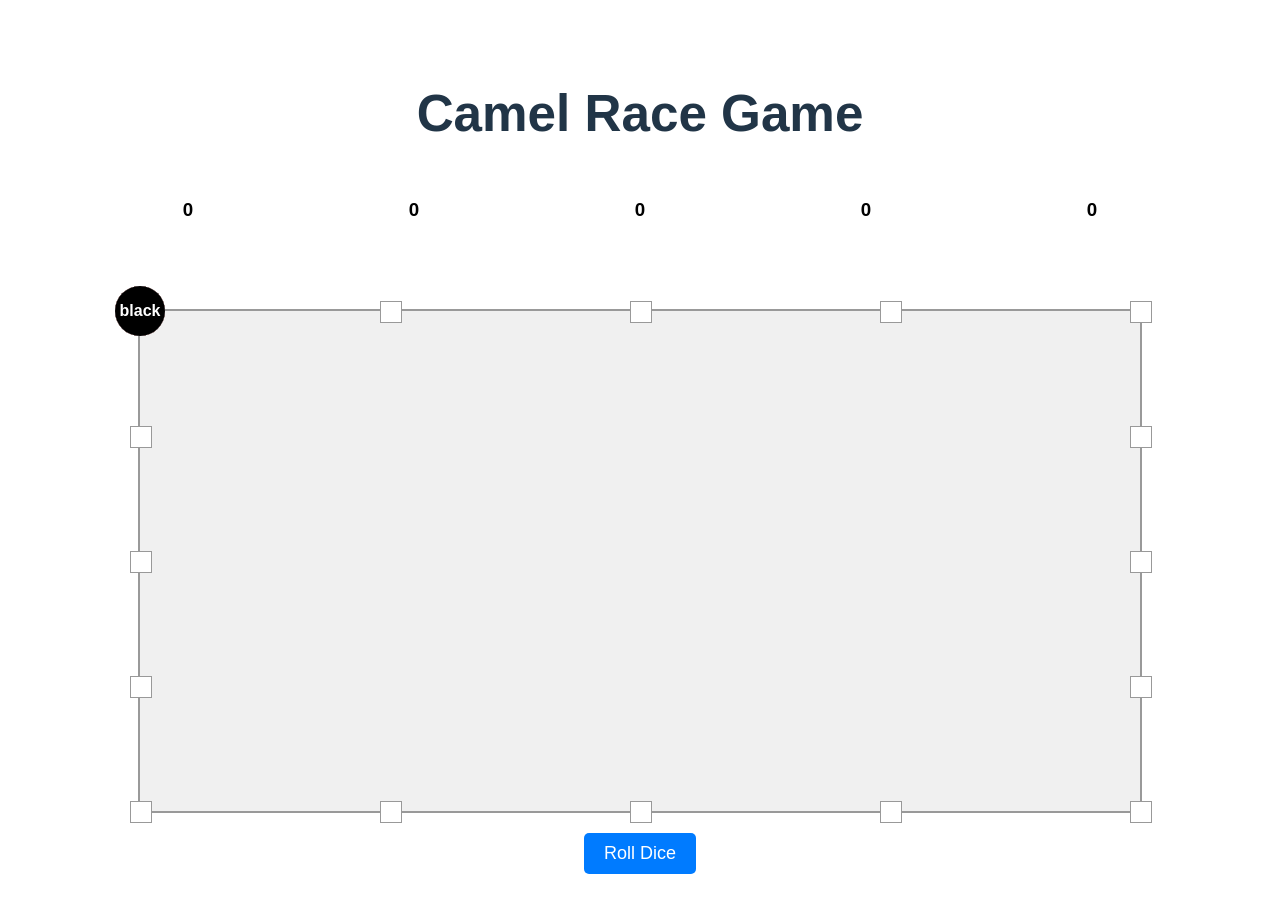
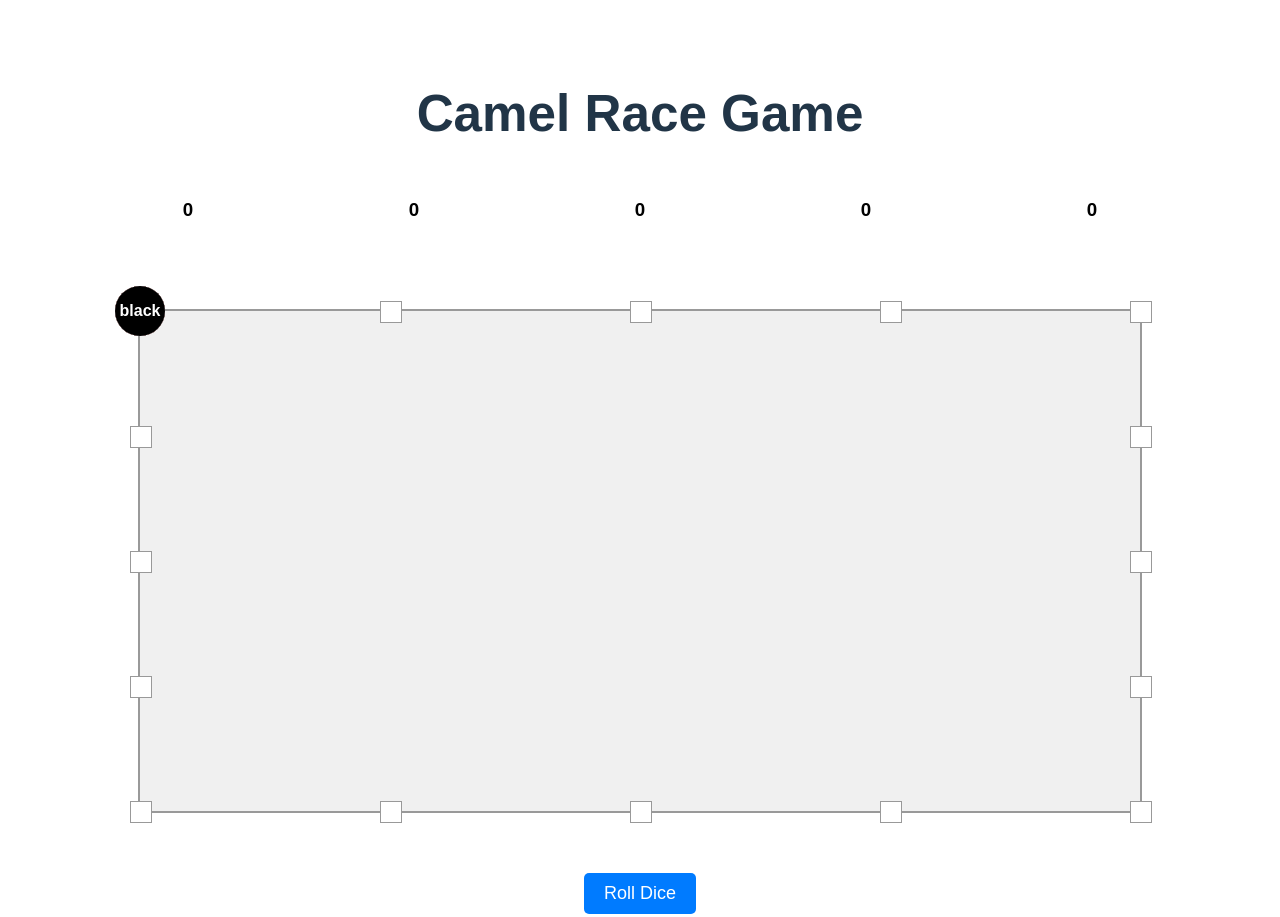
Before and after one commit to ilhamsa1/desert-game, a React (Vite) app: page / in a window 1280 px wide. Shown: the top 917 px of the page. Built offline with nearby package versions, Linux system fonts and the light colour scheme.

Commit message:
feat fix padding

```diff
--- a/src/components/without-pixi.tsx
+++ b/src/components/without-pixi.tsx
@@ -486,6 +486,7 @@ const CamelRaceGame: React.FC = () => {
       <Track camels={gameState.camels} />
       {/* {JSON.stringify(roundState, null, 4)} */}
       {/* <DiceRoller onRoll={handleRoleDice} /> */}
+      <div style={{ margin: "40px" }}>
         {gameState.winner ? (
           <h2 style={{ textAlign: "center", color: gameState.winner }}>
             {gameState.winner.charAt(0).toUpperCase() + gameState.winner.slice(1)}{" "}
@@ -529,6 +530,7 @@ const CamelRaceGame: React.FC = () => {
             {/* <DiceRoller onRoll={handleRoleDice} /> */}
           </>
         )}
+      </div>
       {/* <button onClick={startGameDice}>Start Game Dice</button>
       <button onClick={roleCrazyDice}>Role Crazy Dice</button>
       <button onClick={roleCrazyDice}>Role Dice in round {roundState.round}</button> */}
```
Lines whose indentation alone changed are shown as unchanged.
